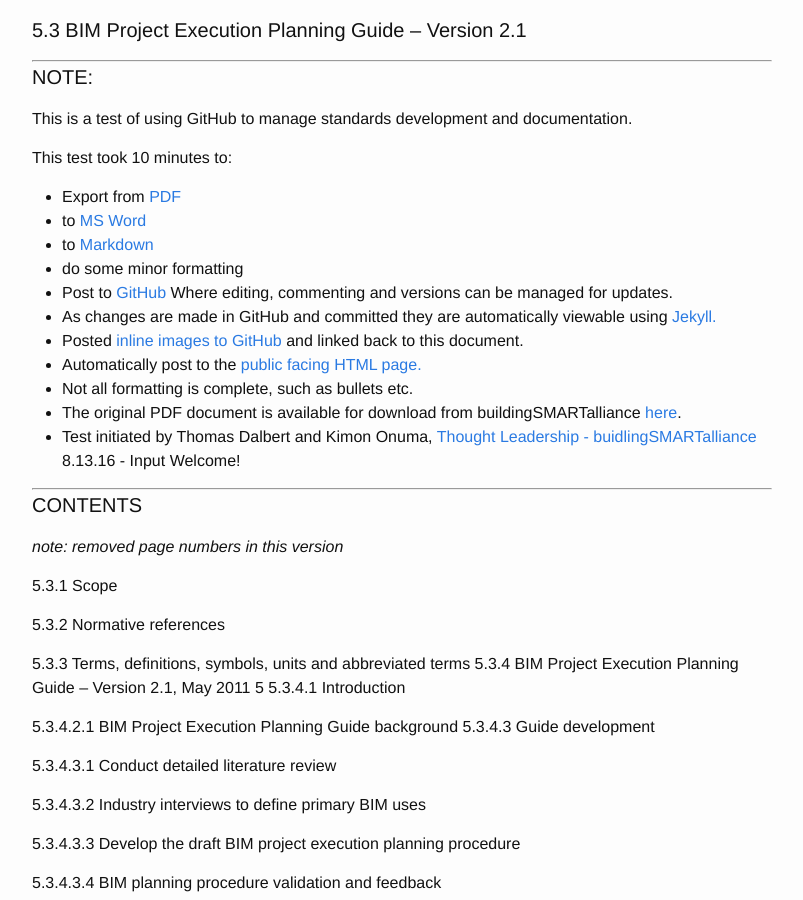
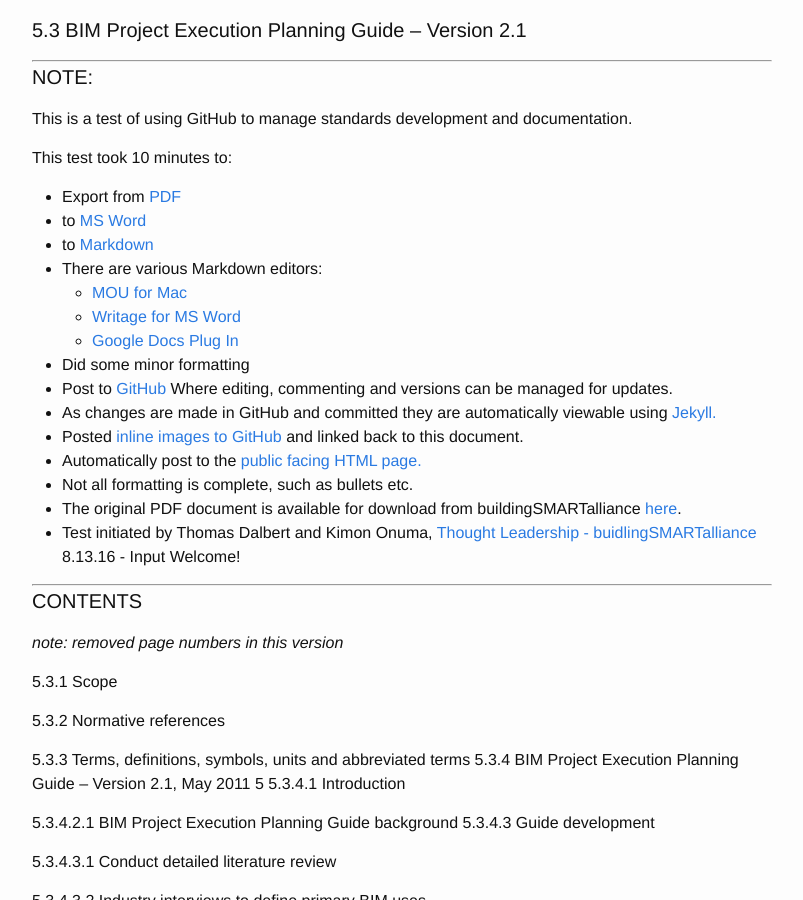
Before and after one commit to buildingSMARTalliance/BIMStorm, a Jekyll site: the page built from _posts/2016-08-13-NBIMS-US_V3_5.3_BIM_PxP_Guide.markdown, in a window 1280 px wide and 900 px high, scrolled down 668 px. Shown: the whole window, without its empty margins (238-1041 px from the left). Built offline with Jekyll 4.4.1, drawn with Linux system fonts in a browser that asks for light colours.

Commit message:
Update 2016-08-13-NBIMS-US_V3_5.3_BIM_PxP_Guide.markdown

```diff
--- a/_posts/2016-08-13-NBIMS-US_V3_5.3_BIM_PxP_Guide.markdown
+++ b/_posts/2016-08-13-NBIMS-US_V3_5.3_BIM_PxP_Guide.markdown
@@ -27,7 +27,13 @@
 * Export from [PDF](https://www.onuma.com/downloads/NBIMS-US_V3_5.3_BIM_PxP_Guide.pdf)
 * to [MS Word](https://www.onuma.com/downloads/NBIMS-US_V3_5.3_BIM_PxP_Guide.docx)
 * to [Markdown](https://github.com/adam-p/markdown-here/wiki/Markdown-Cheatsheet)
-* do some minor formatting
+* There are various Markdown editors:
+	* [ MOU for Mac](http://25.io/mou/)
+	* [	Writage for MS Word
+](http://www.writage.com/)
+	* [Google Docs Plug In](https://chrome.google.com/webstore/detail/export-as-markdown/hbojhdcnbcondcdfpfocpkjkfkbnbdad?hl=en-US)
+
+* Did some minor formatting
 * Post to [GitHub](https://github.com) Where editing, commenting and versions can be managed for updates.
 * As changes are made in GitHub and committed they are automatically viewable using [Jekyll.](https://jekyllrb.com)
 * Posted [inline images to GitHub](https://raw.githubusercontent.com/thomas-dalbert/BIM/gh-pages/_files/Figure%205.3-1%20%E2%80%93%20The%20BIM%20Project%20Execution%20Planning%20Procedure.jpg?token=ADAlcfikGZXQbxTyKqn2qMqEoJvWym8Qks5XuKjrwA%3D%3D) and linked back to this document.
```
